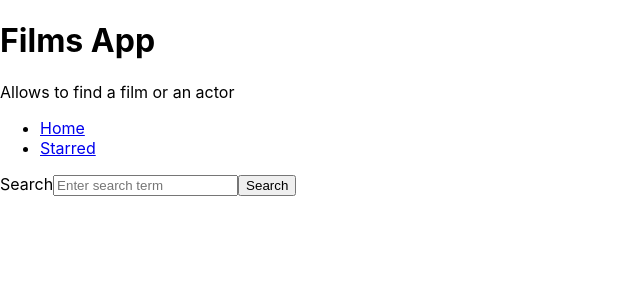
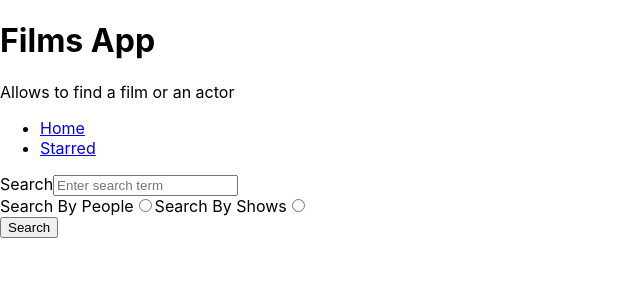
Before and after one commit to missKatiaPunter/cra-tut, a React (Create React App) app: page / in a window 1280 px wide. Shown: the top 300 px of the page, without its empty margins (0-640 px from the left). Built offline with nearby package versions, Linux system fonts and the light colour scheme.

Commit message:
Failing test

```diff
--- a/src/pages/Home.js
+++ b/src/pages/Home.js
@@ -6,6 +6,7 @@ const Home = () => {
 
     const [searchInputBoxValue, setSearchInputBoxValue] = useState('');
     const [searchResults, setSearchResults] = useState(null);
+    const [peopleOrShows, setPeopleOrShows] = useState('people');
 
     const handleSearchChange = ( { target: { value }}) => {
         setSearchInputBoxValue(value);
@@ -50,8 +51,16 @@ const Home = () => {
                 value={ searchInputBoxValue }
                 onKeyUp={ handleKeyUp }
             />
+            <div data-testid="peep-show-buttons">
+                <label htmlFor="search-by-people">Search By People
+                    <input type="radio" id="search-by-people" on/>
+                </label>
+                <label htmlFor="search-by-shows">Search By Shows
+                    <input type="radio" id="search-by-shows"/>
+                </label>
+            </div>
             <button
-                onClick={searchButtonHandler}
+                onClick={ searchButtonHandler }
             >
                 Search
             </button>
```
Also changed, not shown: 1 other file (tests, documents, lock files or other folders).
